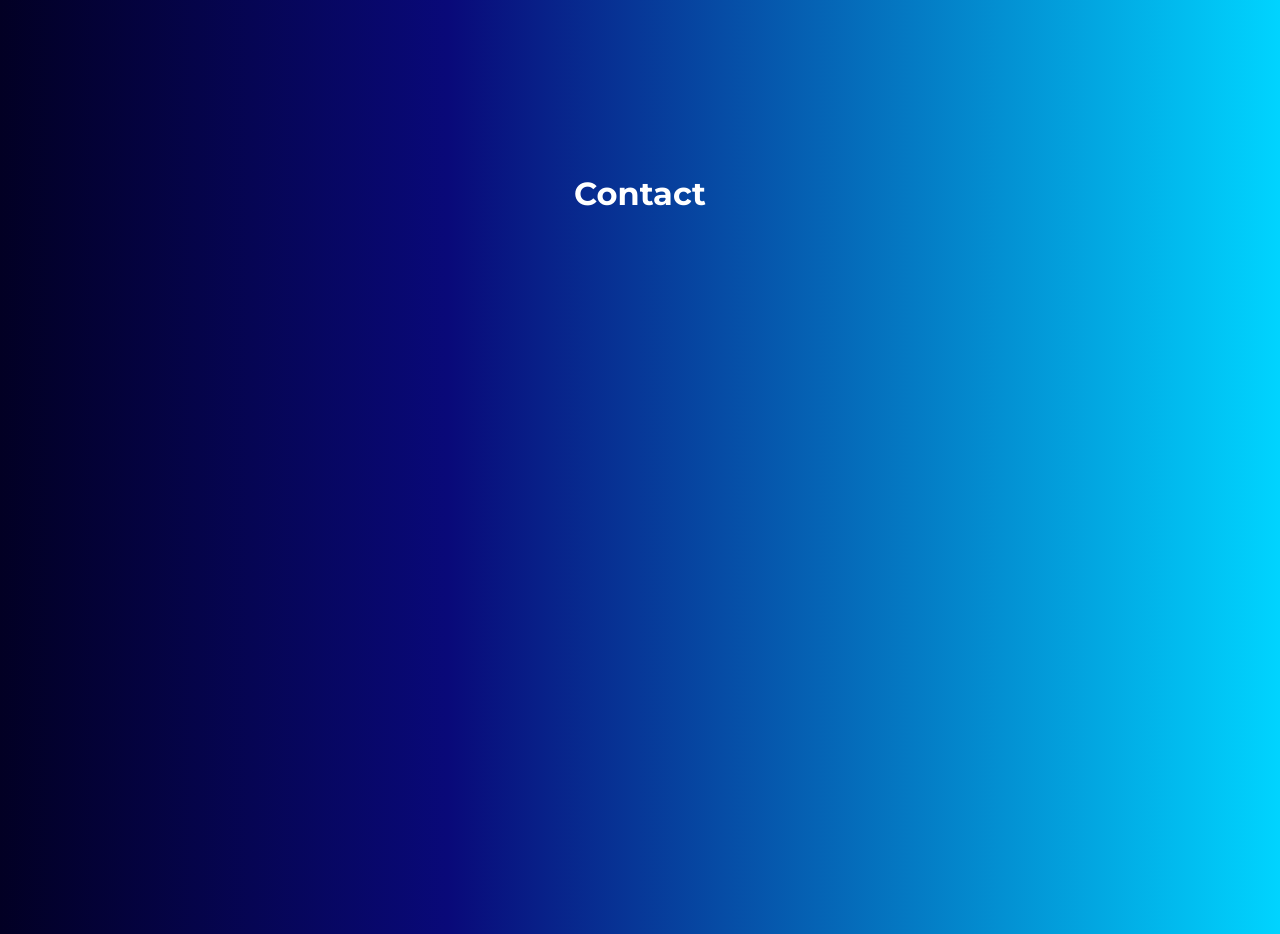
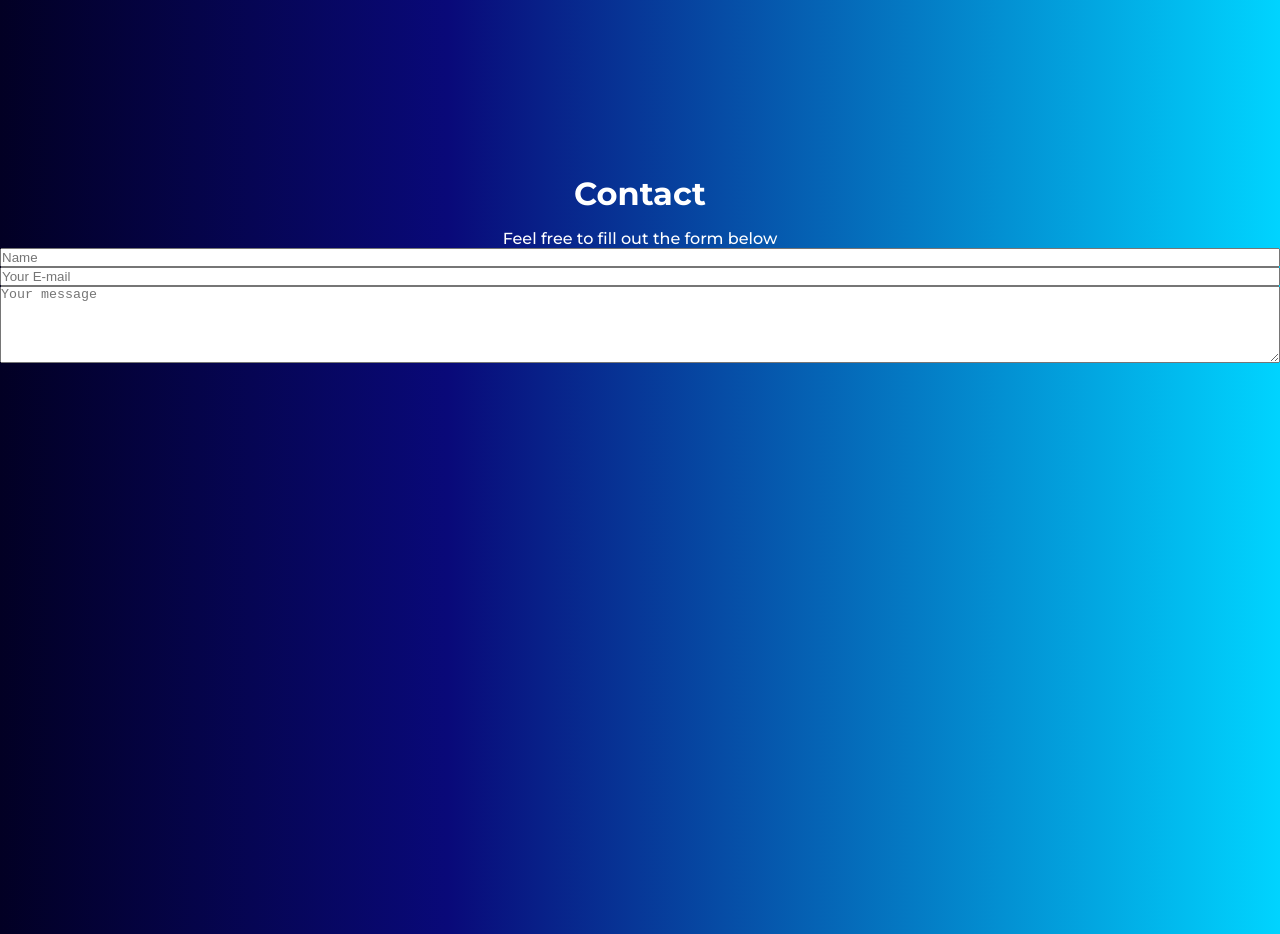
Before and after one commit to M1rzoni/mirza.github.io, a React (Create React App) app: page / in a window 1280 px wide. Shown: the part 2280-3214 px from the top of the page. Built offline with nearby package versions, Linux system fonts and the light colour scheme; a web font is replaced by a local one.

Commit message:
contact form added

```diff
--- a/public/style.css
+++ b/public/style.css
@@ -248,6 +248,7 @@ home-content-container{
 .main-contact-container{
     display: flex;
     justify-content: center;
+    flex-direction: column;
 }
 
 .main-contact-container h1{
@@ -256,8 +257,21 @@ home-content-container{
     font-size: 2rem;
 }
 
+.title-container{
+    text-align: center;
+}
+
+.title-container p {
+    margin-top: 1rem;
+    color: white;
+}
+
+.contact-content{
+    display: flex;
+    flex-direction: column;
+}
+
 @media screen and (min-width: 1300px){
-
     .content h1{
         font-size: 1.5rem;
     }
--- a/src/components/Contact.jsx
+++ b/src/components/Contact.jsx
@@ -5,7 +5,15 @@ function Contact(){
     return (
     <section id="contact" className="contact-container">
         <div className="main-contact-container">
+          <div className="title-container">
             <h1>Contact</h1>
+            <p>Feel free to fill out the form below</p>
+          </div>
+             <div className="contact-content">
+                <input type="text" placeholder="Name" />
+                <input type="email" placeholder="Your E-mail"></input>
+                <textarea name="message" rows={5} placeholder="Your message"></textarea>
+             </div>
         </div>
     </section>
     )
```
